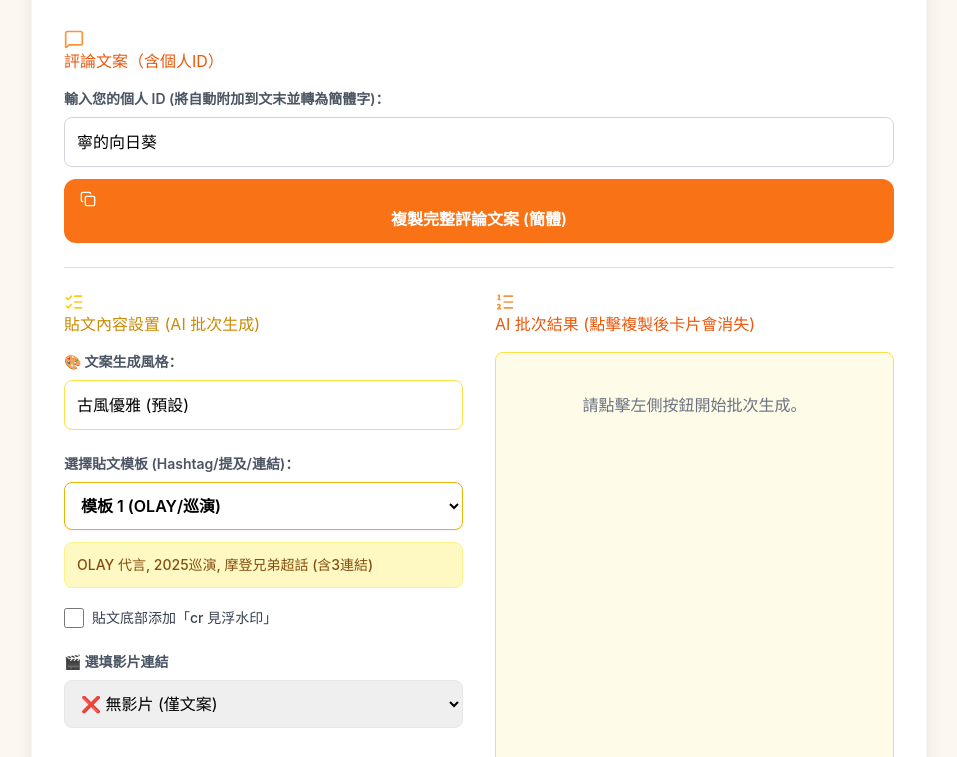
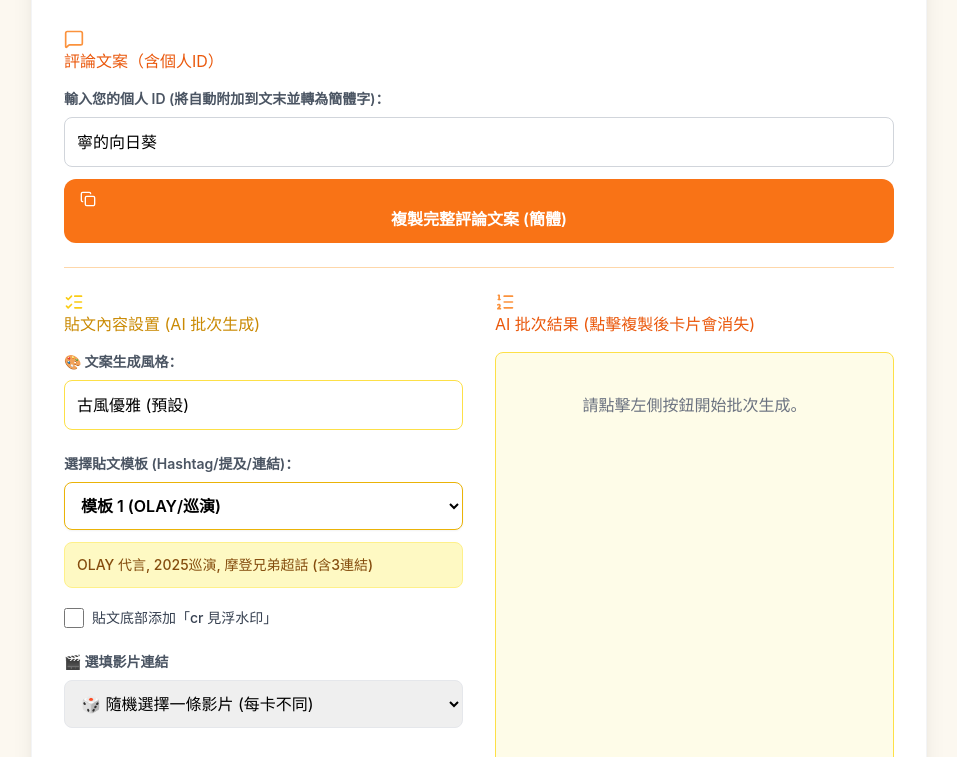
Before and after one commit to jochem0413/8baomd.test, a website: page index.html in a window 1280 px wide. Shown: the part 188-945 px from the top of the page, without its empty margins (161-1118 px from the left). Drawn offline with nearby package versions, Linux system fonts and the light colour scheme.

Commit message:
Update index.html

```diff
--- a/index.html
+++ b/index.html
@@ -205,8 +205,8 @@
                                     🎬 選填影片連結
                                 </label>
                                 <select id="videoSelect" class="w-full p-3 border border-gray-200 rounded-lg focus:ring-2 focus:ring-yellow-500 focus:border-yellow-500 transition-colors">
-                                    <option value="" selected>❌ 無影片 (僅文案)</option>
-                                    <option value="RANDOM_ANY">🎲 隨機選擇一條影片 (每卡不同)</option>
+                                    <option value="">❌ 無影片 (僅文案)</option>
+                                    <option value="RANDOM_ANY" selected >🎲 隨機選擇一條影片 (每卡不同)</option>
                                     <!-- 完整的預設視頻連結清單 -->
                                           <optgroup label="━━━ 🆕 11/27 新增 ━━━">
                                           <option value="http://t.cn/AXLp8nCi">刘宇宁 《心念》11.27</option>
@@ -471,7 +471,7 @@
             },
             2: {
                 // 結構: Hashtag -> AI -> 空行 -> 固定連結 -> 空行 -> 提及 (所有模板都必須包含固定連結)
-                content: `#劉宇寧音樂緣計劃# | #神奇的闲鱼代言人刘宇寧# | #摩登兄弟[超話]#\n\n${QUOTE_PLACEHOLDER}\n\n${FIXED_LINKS}\n\n${MENTION_BLOCK}`,
+                content: `#刘宇宁万两MV# | #神奇的闲鱼代言人刘宇宁# | #摩登兄弟[超话]#\n\n${QUOTE_PLACEHOLDER}\n\n${FIXED_LINKS}\n\n${MENTION_BLOCK}`,
                 preview: '音樂緣計劃, 閒魚代言, 摩登兄弟超話 (含3連結)'
             },
             3: {
```
